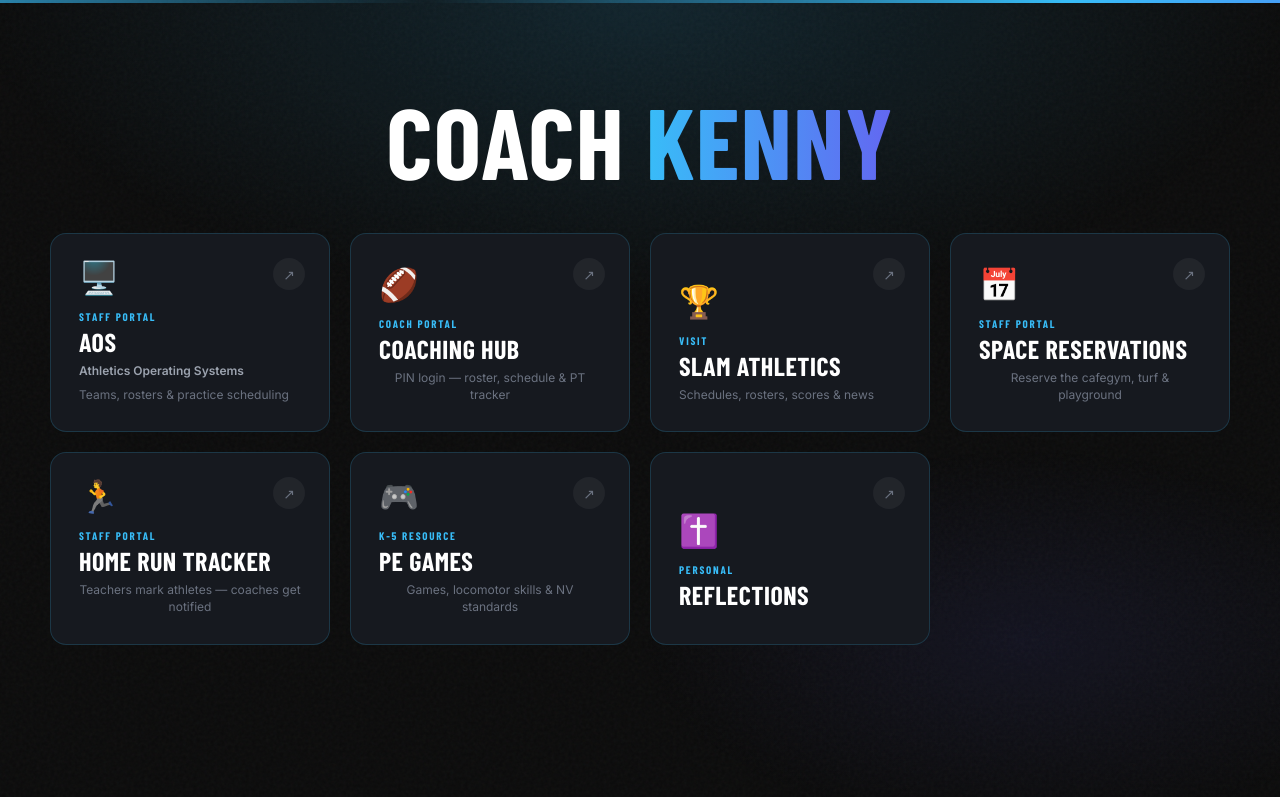
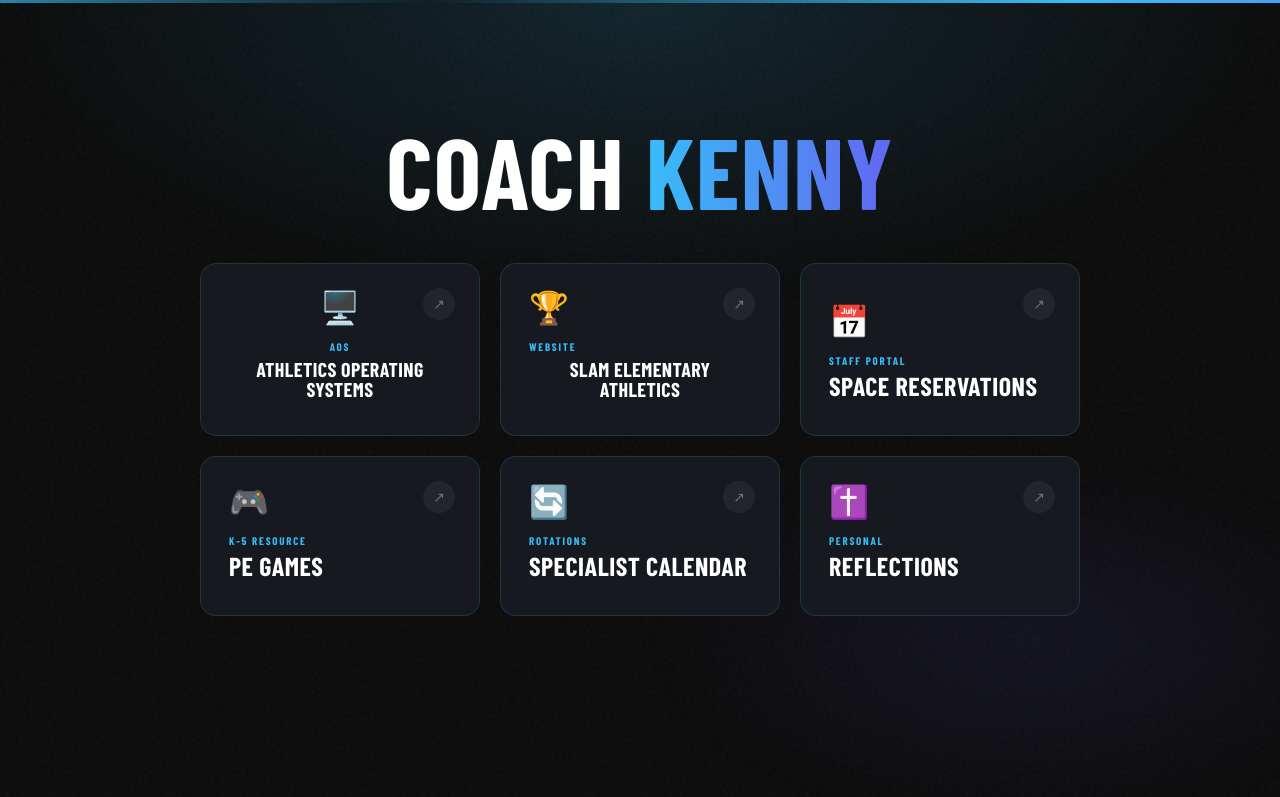
Before and after one commit to kennyhin/coach-kenny, a plain HTML site: page index.html in a window 1280 px wide. Shown: the top 797 px of the page. Drawn offline with nearby package versions, Linux system fonts and the light colour scheme; a web font is replaced by a local one.

Commit message:
Consolidate AOS/Coaching Hub/Home Run Tracker into one flip card, simplify cards, add Specialist Calendar
The AOS card now flips to reveal the three portal logins (Athletic Director,
Coaching, Teacher) instead of three separate cards. All cards drop their
description line, keeping just tag + title. Renamed SLAM Athletics to Slam
Elementary Athletics, added a Specialist Calendar (Rotations) card, and
locked the grid to a clean 3-column layout.

```diff
--- a/index.html
+++ b/index.html
@@ -92,7 +92,7 @@
 
     /* ── LINK CARDS ── */
     .cards {
-      display: grid; grid-template-columns: repeat(4, 280px);
+      display: grid; grid-template-columns: repeat(3, 280px);
       gap: 20px; justify-content: center; margin-bottom: 80px;
     }
 
@@ -152,6 +152,72 @@
       transition: background 0.2s, color 0.2s;
     }
     .card:hover .card-arrow { background: linear-gradient(90deg, var(--blue), var(--indigo)); color: #fff; }
+
+    /* ── AOS FLIP CARD ── */
+    .card-flip {
+      padding: 0; background: transparent; border: none;
+      perspective: 1400px;
+    }
+    .card-flip:hover { transform: translateY(-4px); }
+    .card-flip-inner {
+      position: relative; width: 100%; height: 100%; min-height: 160px;
+      transition: transform 0.7s cubic-bezier(0.65, 0, 0.35, 1);
+      transform-style: preserve-3d;
+    }
+    .card-flip.flipped .card-flip-inner { transform: rotateY(180deg); }
+
+    .card-face {
+      position: absolute; inset: 0;
+      backface-visibility: hidden;
+      -webkit-backface-visibility: hidden;
+      border-radius: 16px;
+      padding: 28px;
+      display: flex; flex-direction: column;
+      background: var(--card);
+    }
+    .card-face-front {
+      justify-content: flex-end;
+      border: 1px solid rgba(56,189,248,0.18);
+      transition: border-color 0.25s;
+    }
+    .card-flip:hover .card-face-front { border-color: rgba(56,189,248,0.55); }
+    .card-face-back {
+      transform: rotateY(180deg);
+      justify-content: center;
+      gap: 8px;
+      border: 1px solid rgba(99,102,241,0.45);
+      box-shadow: 0 16px 48px rgba(99,102,241,0.18);
+    }
+    .card-back-label {
+      font-family: 'Barlow Condensed', sans-serif;
+      font-size: 11px; font-weight: 700;
+      text-transform: uppercase; letter-spacing: 0.16em;
+      color: var(--indigo); margin-bottom: 8px;
+    }
+    .login-btn {
+      display: flex; align-items: center; gap: 10px;
+      padding: 10px 14px;
+      border-radius: 10px;
+      background: rgba(255,255,255,0.04);
+      border: 1px solid rgba(255,255,255,0.1);
+      color: #e5e7eb; text-decoration: none;
+      font-family: 'Barlow Condensed', sans-serif;
+      font-size: 15px; font-weight: 700; letter-spacing: 0.02em;
+      transition: background 0.2s, border-color 0.2s, transform 0.2s;
+    }
+    .login-btn:hover {
+      background: linear-gradient(90deg, rgba(56,189,248,0.18), rgba(99,102,241,0.18));
+      border-color: rgba(56,189,248,0.5);
+      transform: translateX(3px);
+    }
+    .login-btn-icon { font-size: 15px; line-height: 1; }
+    .card-back-close {
+      position: absolute; top: 24px; right: 24px;
+      width: 28px; height: 28px; border-radius: 50%;
+      background: rgba(255,255,255,0.06);
+      display: flex; align-items: center; justify-content: center;
+      font-size: 13px; color: #6b7280;
+    }
 
     /* ── DIVIDER ── */
     .divider {
@@ -264,9 +330,6 @@
     footer img { height: 24px; opacity: 0.4; margin-bottom: 8px; display: inline-block; }
 
     /* ── RESPONSIVE ── */
-    @media (max-width: 1260px) {
-      .cards { grid-template-columns: repeat(3, 280px); }
-    }
     @media (max-width: 940px) {
       .cards { grid-template-columns: repeat(2, 280px); }
     }
@@ -283,32 +346,31 @@
     <h1 class="hero-name">Coach <span>Kenny</span></h1>
 
     <div class="cards">
-      <!-- AthleticsOS -->
-      <a href="https://www.athleticsos.io" target="_blank" class="card">
-        <div class="card-arrow">↗</div>
-        <div class="card-icon">🖥️</div>
-        <div class="card-label">Staff Portal</div>
-        <div class="card-title">AOS</div>
-        <div class="card-title-sub">Athletics Operating Systems</div>
-        <div class="card-sub">Teams, rosters &amp; practice scheduling</div>
-      </a>
+      <!-- AthleticsOS — flips to reveal the three portal logins -->
+      <div class="card card-flip" id="aos-card">
+        <div class="card-flip-inner">
+          <div class="card-face card-face-front">
+            <div class="card-arrow">↗</div>
+            <div class="card-icon">🖥️</div>
+            <div class="card-label">AOS</div>
+            <div class="card-title" style="font-size: 20px;">Athletics Operating Systems</div>
+          </div>
+          <div class="card-face card-face-back">
+            <div class="card-back-close">✕</div>
+            <div class="card-back-label">Choose your login</div>
+            <a href="https://www.athleticsos.io" target="_blank" class="login-btn"><span class="login-btn-icon">🛡️</span> Athletic Director</a>
+            <a href="https://www.athleticsos.io/coach" target="_blank" class="login-btn"><span class="login-btn-icon">🏈</span> Coaching</a>
+            <a href="https://www.athleticsos.io/teacher" target="_blank" class="login-btn"><span class="login-btn-icon">📋</span> Teacher</a>
+          </div>
+        </div>
+      </div>
 
-      <!-- Coaching Hub -->
-      <a href="https://www.athleticsos.io/coach" target="_blank" class="card">
-        <div class="card-arrow">↗</div>
-        <div class="card-icon">🏈</div>
-        <div class="card-label">Coach Portal</div>
-        <div class="card-title">Coaching Hub</div>
-        <div class="card-sub">PIN login — roster, schedule &amp; PT tracker</div>
-      </a>
-
-      <!-- SLAM Athletics -->
+      <!-- SLAM Elementary Athletics -->
       <a href="https://slamnvathletics.org" target="_blank" class="card">
         <div class="card-arrow">↗</div>
         <div class="card-icon">🏆</div>
-        <div class="card-label">Visit</div>
-        <div class="card-title">SLAM Athletics</div>
-        <div class="card-sub">Schedules, rosters, scores &amp; news</div>
+        <div class="card-label">Website</div>
+        <div class="card-title" style="font-size: 20px;">Slam Elementary Athletics</div>
       </a>
 
       <!-- Space Reservations -->
@@ -317,16 +379,6 @@
         <div class="card-icon">📅</div>
         <div class="card-label">Staff Portal</div>
         <div class="card-title">Space Reservations</div>
-        <div class="card-sub">Reserve the cafegym, turf &amp; playground</div>
-      </a>
-
-      <!-- Home Run Tracker -->
-      <a href="https://kennyhin.github.io/homerun-tracker" target="_blank" class="card">
-        <div class="card-arrow">↗</div>
-        <div class="card-icon">🏃</div>
-        <div class="card-label">Staff Portal</div>
-        <div class="card-title">Home Run Tracker</div>
-        <div class="card-sub">Teachers mark athletes — coaches get notified</div>
       </a>
 
       <!-- PE Games -->
@@ -335,7 +387,14 @@
         <div class="card-icon">🎮</div>
         <div class="card-label">K-5 Resource</div>
         <div class="card-title">PE Games</div>
-        <div class="card-sub">Games, locomotor skills &amp; NV standards</div>
+      </a>
+
+      <!-- Specialist Rotation -->
+      <a href="https://sites.google.com/slamnv.org/slamspecialist/special-rotations" target="_blank" class="card">
+        <div class="card-arrow">↗</div>
+        <div class="card-icon">🔄</div>
+        <div class="card-label">Rotations</div>
+        <div class="card-title">Specialist Calendar</div>
       </a>
 
       <!-- My Journey with God -->
@@ -384,6 +443,19 @@
     <img src="slam-logo.png" alt="SLAM! Nevada" /><br />
     &copy; 2026 SLAM! Nevada Athletic Department &nbsp;·&nbsp; kenny.hin@slamnv.org
   </footer>
+
+  <!-- AOS CARD FLIP — tap to reveal the three portal logins -->
+  <script>
+    const aosCard = document.getElementById('aos-card');
+    aosCard.addEventListener('click', function () {
+      this.classList.toggle('flipped');
+    });
+    // Clicking a login link opens it in a new tab — keep the card flipped open
+    // rather than also snapping shut on the way out.
+    aosCard.querySelectorAll('.login-btn').forEach(function (link) {
+      link.addEventListener('click', function (e) { e.stopPropagation(); });
+    });
+  </script>
 
   <!-- WEB3FORMS — free email service, no backend needed -->
   <!-- GET YOUR FREE KEY: go to web3forms.com, enter kenny.hin@slamnv.org, check your email -->
```
